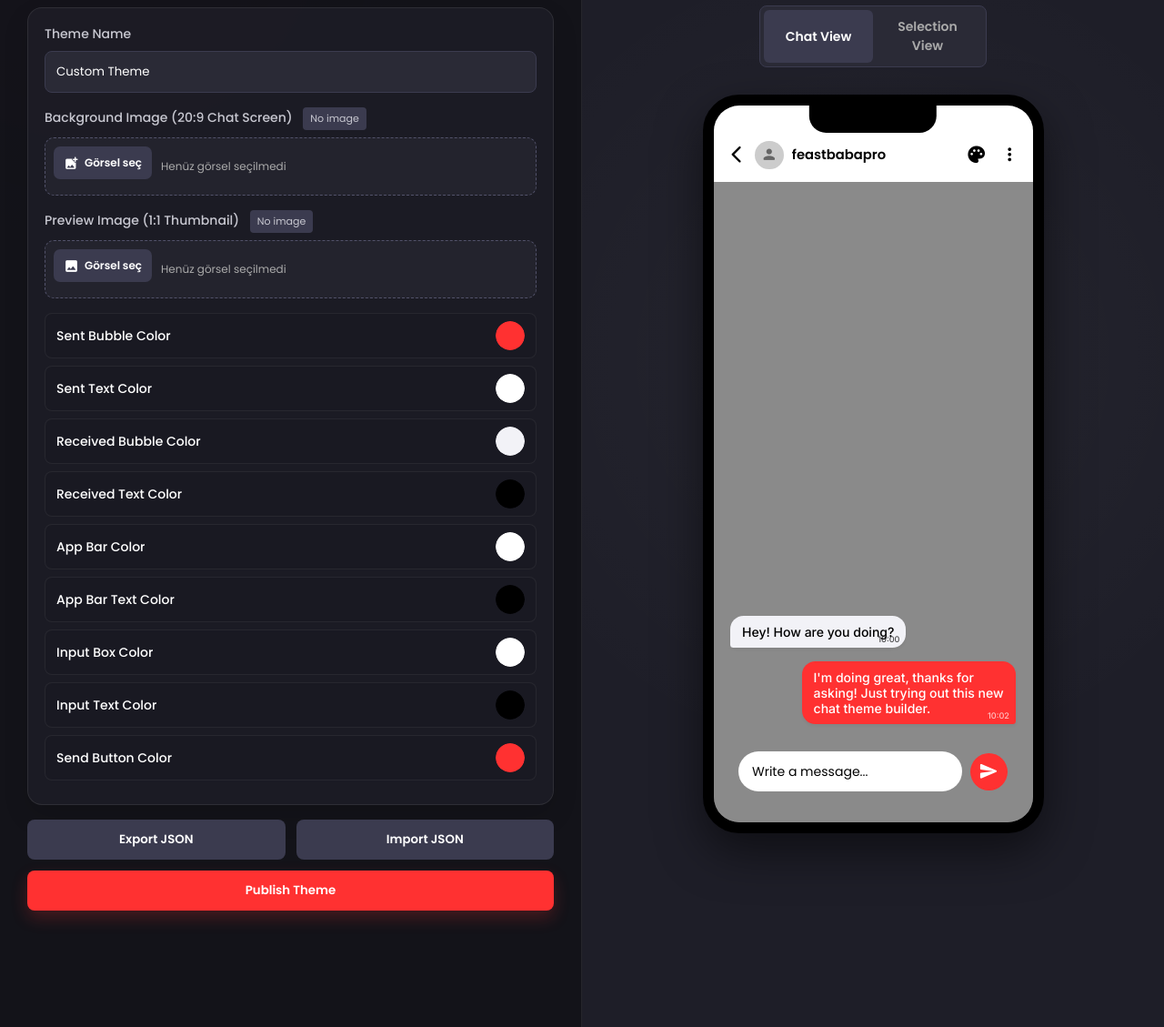
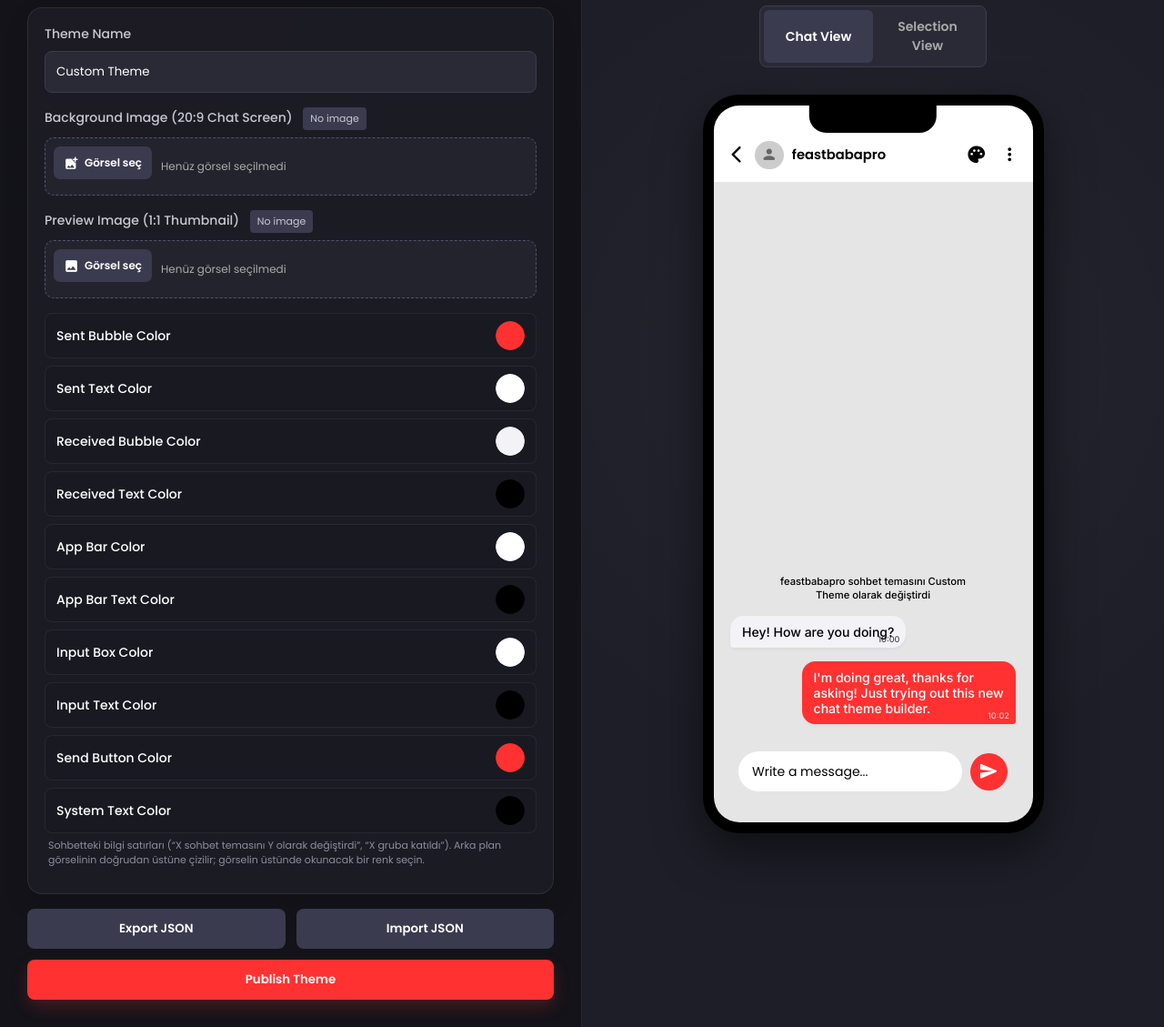
Before and after one commit to osman-yahya/feast-mobile-versions, a Flask app: page / in a window 1280 px wide; the page is wider, and only the part inside the window is pictured. Shown: the part 207-1336 px from the top of that part at 91% size. Run offline with Flask 3, Linux system fonts and the light colour scheme; parts of the project's set-up code (start-up, migrations or seed data) failed here and were passed over; some libraries are stand-ins or nearby versions.

Commit message:
New "systemTextColor" field added

```diff
--- a/app.py
+++ b/app.py
@@ -95,6 +95,13 @@ def build_theme(form, files, existing_theme=None):
         'inputBoxColor': form.get('inputBoxColor', '#FFFFFF'),
         'inputTextColor': form.get('inputTextColor', '#000000'),
         'sendButtonColor': form.get('sendButtonColor', '#FF3131'),
+        # The chat's own centred lines ("X sohbet temasını Y olarak değiştirdi",
+        # "X gruba katıldı") are drawn straight on the background picture, so
+        # this is the one colour picked against the picture itself. A form from
+        # an older builder page leaves an edited theme's value as it was.
+        'systemTextColor': form.get('systemTextColor')
+        or (existing_theme or {}).get('systemTextColor')
+        or '#000000',
     }
     return theme
 
--- a/templates/index.html
+++ b/templates/index.html
@@ -28,6 +28,7 @@
             --theme-input-box: #ffffff;
             --theme-input-text: #000000;
             --theme-send-btn: #ff3131;
+            --theme-system-text: #000000;
         }
 
         * {
@@ -369,13 +370,22 @@
             gap: 4.2cqi;
         }
 
-        /* Dark overlay for background image */
-        .chat-body::before {
-            content: '';
-            position: absolute;
-            top: 0; left: 0; right: 0; bottom: 0;
-            background: rgba(0,0,0,0.4);
-            z-index: 1;
+        /* No overlay on the background image: the app draws it as it is, so the
+           colours below are judged against the picture users will see. */
+
+        /* The chat's own centred lines ("X sohbet temasını Y olarak değiştirdi"),
+           drawn straight on the background in systemTextColor, as the app does. */
+        .system-line {
+            position: relative;
+            z-index: 2;
+            align-self: center;
+            padding: 0 10.7cqi;
+            text-align: center;
+            font-family: 'Inter', sans-serif;
+            font-size: 3.2cqi;
+            font-weight: 500;
+            line-height: 1.35;
+            color: var(--theme-system-text);
         }
 
         .message {
@@ -813,6 +823,13 @@
             border-color: rgba(255, 255, 255, 0.16);
         }
 
+        .color-hint {
+            margin: -2px 4px 10px;
+            color: #8d8d9c;
+            font-size: 11px;
+            line-height: 1.45;
+        }
+
         .actions {
             margin-top: 16px;
         }
@@ -941,6 +958,12 @@
                 <span>Send Button Color</span>
                 <input type="color" id="sendButtonColor" value="#ff3131">
             </div>
+
+            <div class="color-row">
+                <span>System Text Color</span>
+                <input type="color" id="systemTextColor" value="#000000">
+            </div>
+            <p class="color-hint">Sohbetteki bilgi satırları (“X sohbet temasını Y olarak değiştirdi”, “X gruba katıldı”). Arka plan görselinin doğrudan üstüne çizilir; görselin üstünde okunacak bir renk seçin.</p>
         </form>
 
         <div class="actions">
@@ -977,6 +1000,7 @@
             </div>
 
             <div class="chat-body" id="chatBody">
+                <div class="system-line">feastbabapro sohbet temasını <span id="systemLineTheme">Custom Theme</span> olarak değiştirdi</div>
                 <div class="message msg-received">
                     Hey! How are you doing?
                     <span class="time" id="time1" style="margin-left: 12px;">10:00</span>
@@ -1064,6 +1088,7 @@
             inputBoxColor: document.getElementById('inputBoxColor'),
             inputTextColor: document.getElementById('inputTextColor'),
             sendButtonColor: document.getElementById('sendButtonColor'),
+            systemTextColor: document.getElementById('systemTextColor'),
             bgFile: document.getElementById('bgFile'),
             prewFile: document.getElementById('prewFile')
         };
@@ -1114,6 +1139,7 @@
             inputs.inputBoxColor.value = themeValue(theme, 'inputBoxColor', '#ffffff');
             inputs.inputTextColor.value = themeValue(theme, 'inputTextColor', '#000000');
             inputs.sendButtonColor.value = themeValue(theme, 'sendButtonColor', '#ff3131');
+            inputs.systemTextColor.value = themeValue(theme, 'systemTextColor', '#000000');
 
             croppedBgBlob = null;
             croppedPrewBlob = null;
@@ -1313,6 +1339,9 @@
             root.style.setProperty('--theme-input-box', inputs.inputBoxColor.value);
             root.style.setProperty('--theme-input-text', inputs.inputTextColor.value);
             root.style.setProperty('--theme-send-btn', inputs.sendButtonColor.value);
+            root.style.setProperty('--theme-system-text', inputs.systemTextColor.value);
+            document.getElementById('systemLineTheme').textContent =
+                inputs.themeName.value.trim() || 'Custom Theme';
 
             // Text color logic for times
             document.getElementById('time1').style.color = inputs.receivedTextColor.value;
@@ -1321,7 +1350,7 @@
         }
 
         // Listeners for colors and text
-        ['sentBubbleColor', 'sentTextColor', 'receivedBubbleColor', 'receivedTextColor', 'appBarColor', 'appBarTextColor', 'inputBoxColor', 'inputTextColor', 'sendButtonColor'].forEach(id => {
+        ['sentBubbleColor', 'sentTextColor', 'receivedBubbleColor', 'receivedTextColor', 'appBarColor', 'appBarTextColor', 'inputBoxColor', 'inputTextColor', 'sendButtonColor', 'systemTextColor'].forEach(id => {
             inputs[id].addEventListener('input', updatePreview);
         });
         inputs.themeName.addEventListener('input', () => {
@@ -1435,7 +1464,8 @@
                 appBarTextColor: inputs.appBarTextColor.value.toUpperCase(),
                 inputBoxColor: inputs.inputBoxColor.value.toUpperCase(),
                 inputTextColor: inputs.inputTextColor.value.toUpperCase(),
-                sendButtonColor: inputs.sendButtonColor.value.toUpperCase()
+                sendButtonColor: inputs.sendButtonColor.value.toUpperCase(),
+                systemTextColor: inputs.systemTextColor.value.toUpperCase()
             };
         }
 
@@ -1487,6 +1517,7 @@
                 if (data.inputBoxColor) inputs.inputBoxColor.value = data.inputBoxColor;
                 if (data.inputTextColor) inputs.inputTextColor.value = data.inputTextColor;
                 if (data.sendButtonColor) inputs.sendButtonColor.value = data.sendButtonColor;
+                if (data.systemTextColor) inputs.systemTextColor.value = data.systemTextColor;
 
                 updatePreview();
                 closeJsonModal();
@@ -1525,6 +1556,7 @@
             formData.append("inputBoxColor", inputs.inputBoxColor.value);
             formData.append("inputTextColor", inputs.inputTextColor.value);
             formData.append("sendButtonColor", inputs.sendButtonColor.value);
+            formData.append("systemTextColor", inputs.systemTextColor.value);
 
             // Append the cropped blobs instead of raw files
             if (croppedBgBlob) formData.append("backgroundFile", croppedBgBlob, "bg.jpg");
```
Also changed, not shown: themes.json (+34 -17 lines).
